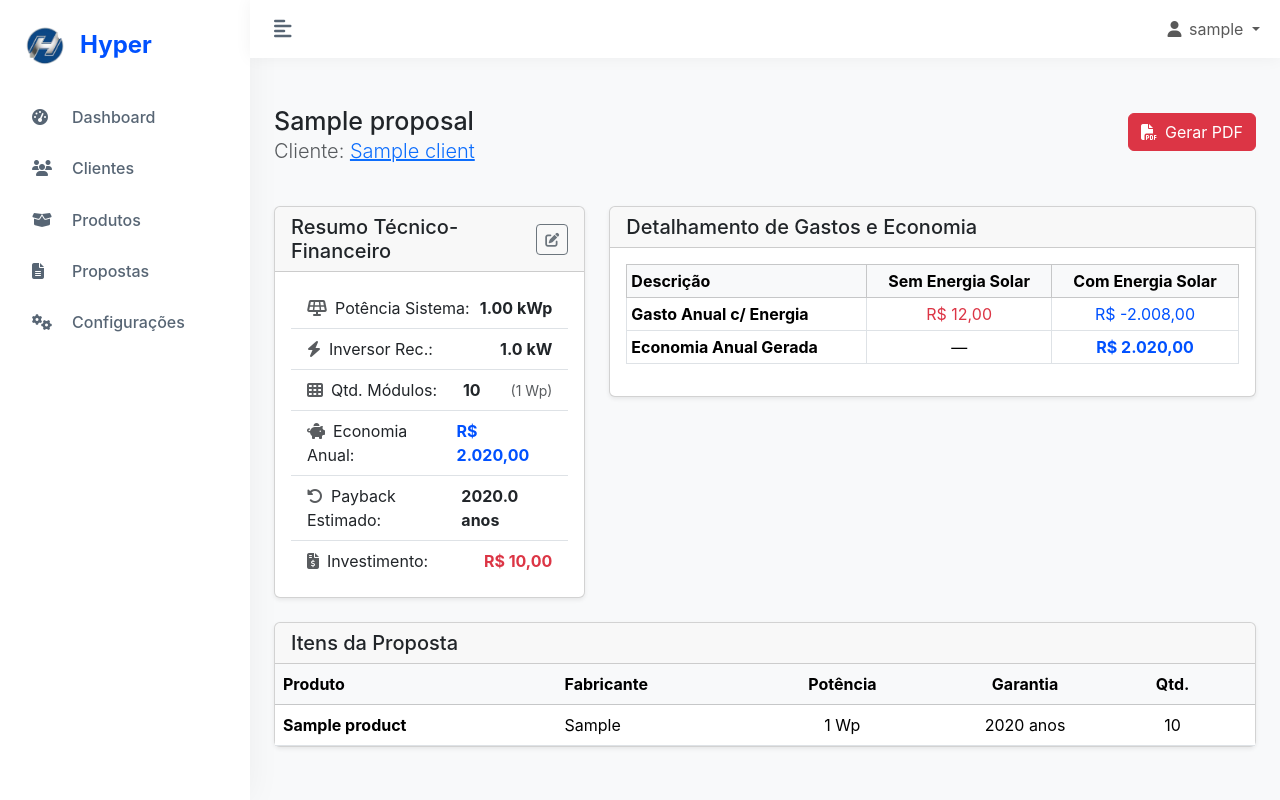
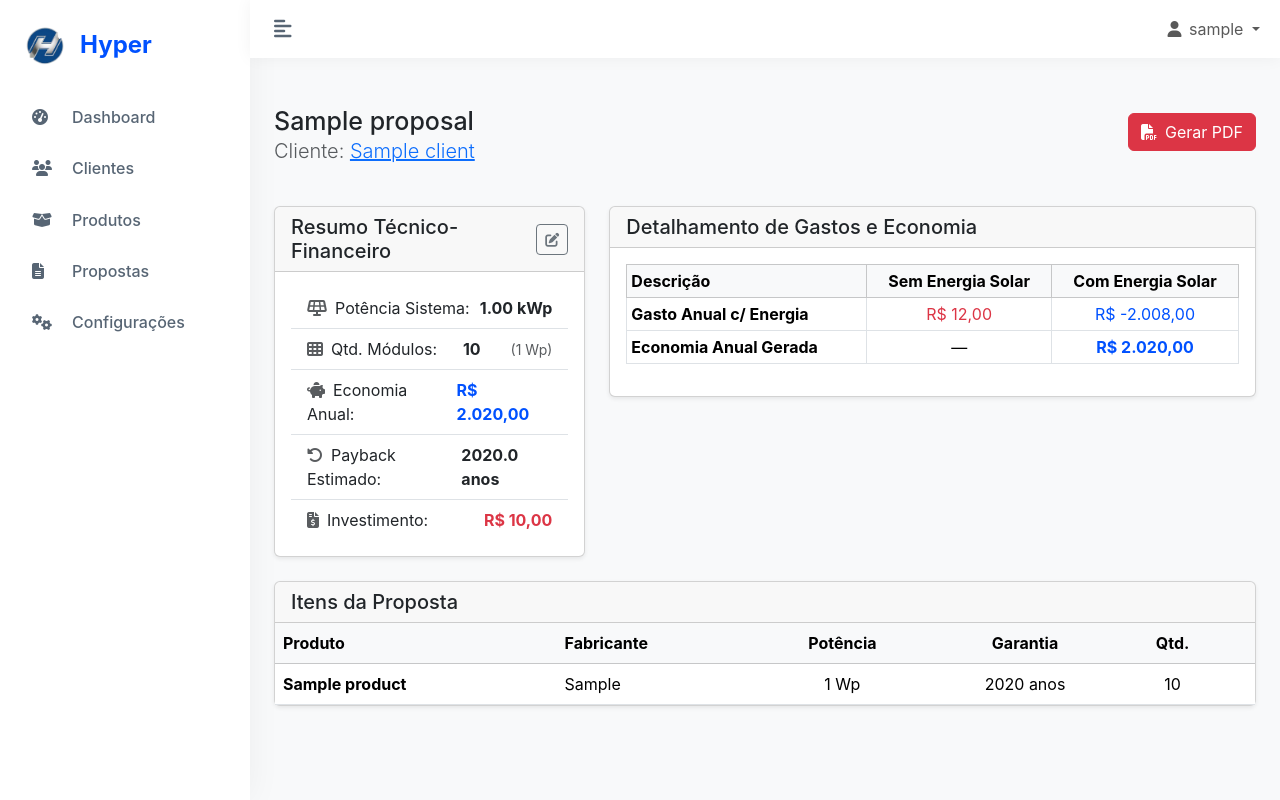
Before and after one commit to Gabrielchr1/Zsdsdegda, a Flask app: page /admin/proposal/1 in a window 1280 px wide. Run offline with Flask 3, Linux system fonts and the light colour scheme; a user stored in the database is signed in; tables that the repository leaves empty hold one stand-in row (values such as "Sample post"); parts of the project's set-up code (start-up, migrations or seed data) failed here and were passed over; some libraries are stand-ins or nearby versions.

Commit message:
Atualização projeto xx

```diff
--- a/app/static/js/admin.js
+++ b/app/static/js/admin.js
@@ -418,3 +418,4 @@ document.addEventListener("DOMContentLoaded", function() {
     } // Fim do if(lineChartCanvas)
 
 }); // Fim do DOMContentLoaded
+// Fim do DOMContentLoaded
--- a/app/templates/admin/proposal_detail.html
+++ b/app/templates/admin/proposal_detail.html
@@ -33,10 +33,7 @@
                         <span><i class="fas fa-solar-panel text-muted me-2"></i>Potência Sistema:</span>
                         <strong>{{ "%.2f"|format(proposal.system_power_kwp or 0) }} kWp</strong>
                     </li>
-                     <li class="list-group-item d-flex justify-content-between align-items-center">
-                        <span><i class="fas fa-bolt text-muted me-2"></i>Inversor Rec.:</span>
-                        <strong>{{ "%.1f"|format(proposal.recommended_inverter_kw or 0) }} kW</strong>
-                    </li>
+
                     <li class="list-group-item d-flex justify-content-between align-items-center">
                         <span><i class="fas fa-th text-muted me-2"></i>Qtd. Módulos:</span>
                         <strong>{{ proposal.panel_quantity or 0 }}</strong>
```
